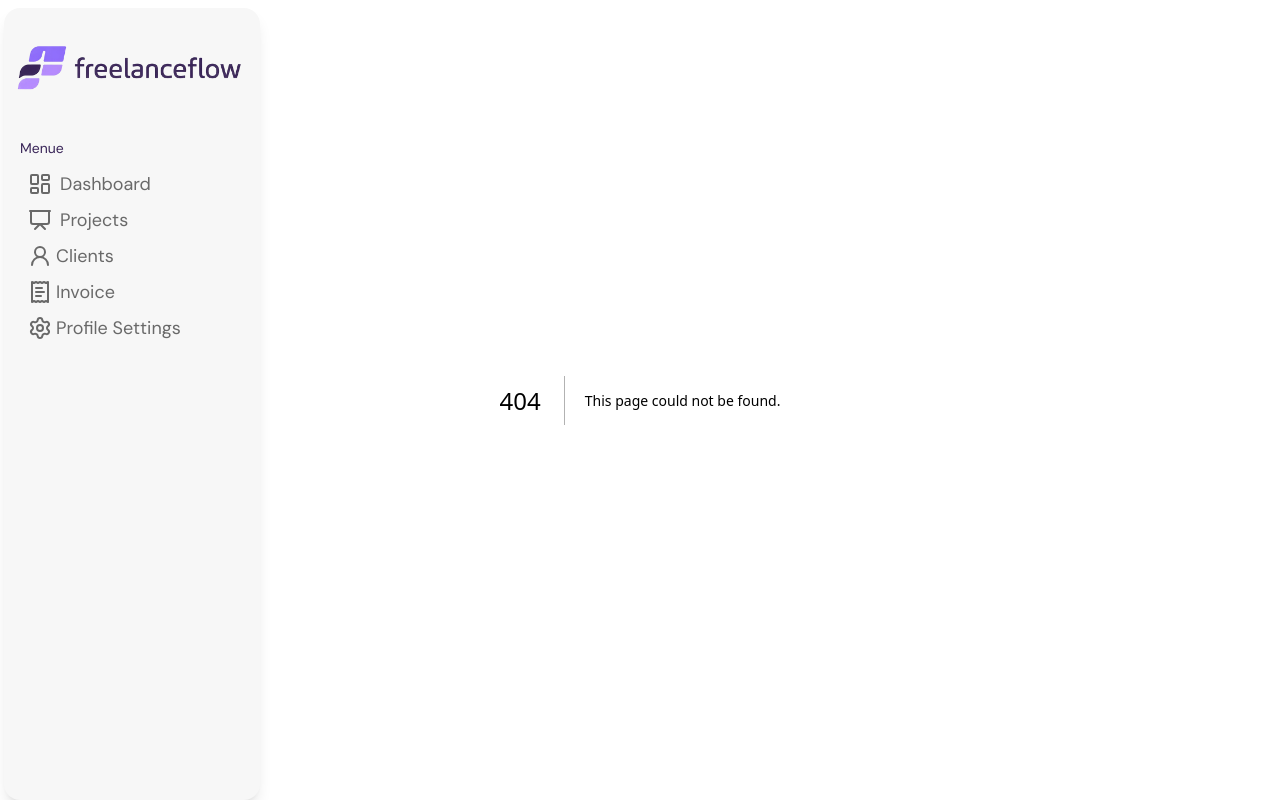
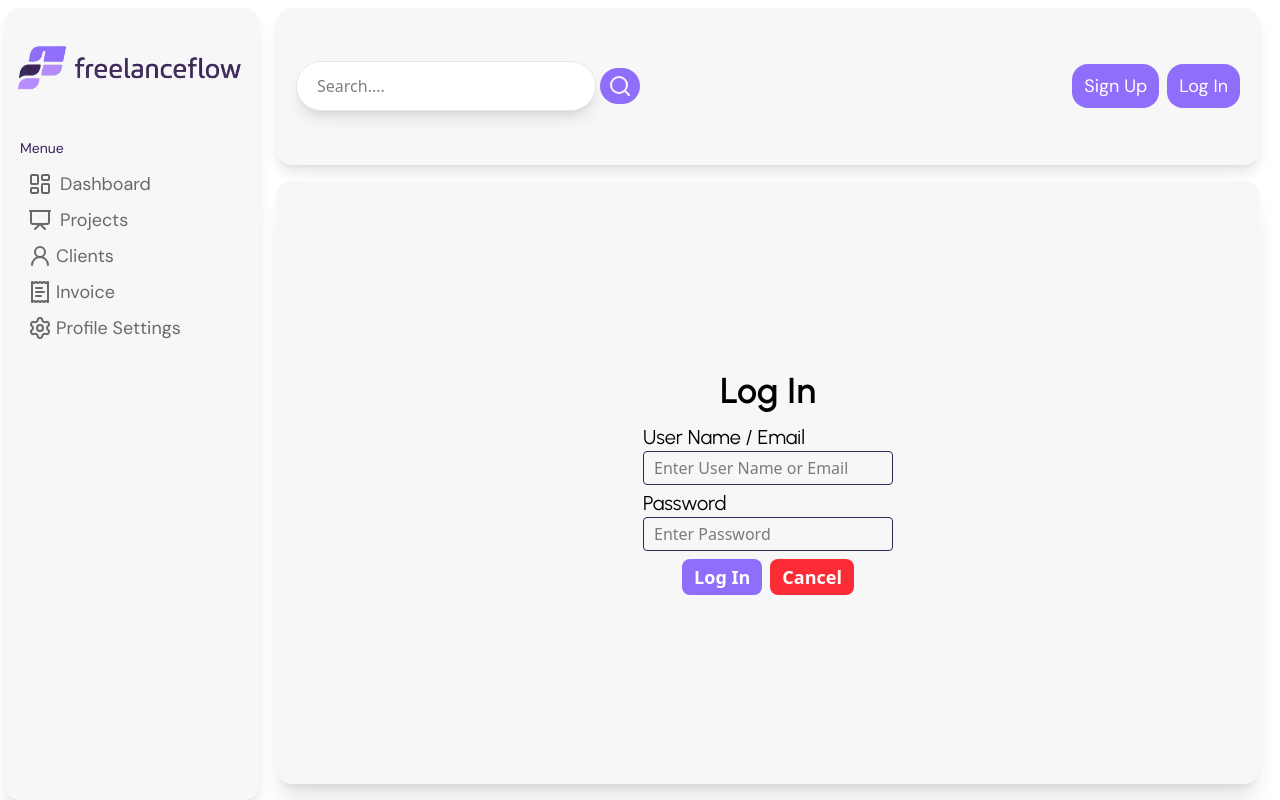
Before and after one commit to adeelahmed09/freelance-flow, a Next.js app: page /log-in in a window 1280 px wide. Before the commit this address had no page. Built offline with nearby package versions, Linux system fonts and the light colour scheme.

Commit message:
add login page Ui

```diff
--- a/src/app/components/NavLeft.js
+++ b/src/app/components/NavLeft.js
@@ -16,7 +16,7 @@ function NavLeft() {
     return (
     <div className={`flex justify-center items-center gap-2 ${dmSans.className}`}>
       <Link className="bg-[#8F6EFB] hover:bg-[#3A265B] hover:shadow-lg transition lg:text-lg rounded-2xl sm:text-md text-white px-3 py-2" href="/sign-up">Sign Up</Link>
-      <Link className="bg-[#8F6EFB] hover:bg-[#3A265B] hover:shadow-lg transition lg:text-lg rounded-2xl sm:text-md text-white px-3 py-2" href="/login">Log In</Link>
+      <Link className="bg-[#8F6EFB] hover:bg-[#3A265B] hover:shadow-lg transition lg:text-lg rounded-2xl sm:text-md text-white px-3 py-2" href="/log-in">Log In</Link>
     </div>
   )
   }
--- /dev/null
+++ b/src/app/log-in/page.js
@@ -0,0 +1,89 @@
+"use client"
+
+import Head from "next/head";
+import Nav from "../components/Nav";
+import { useRouter } from "next/navigation";
+import { useState } from "react";
+import { Urbanist } from 'next/font/google';
+import InputText from "../components/sign-up/InputText";
+import Loader from "../components/Loader";
+import { toast } from "react-toastify";
+const urbanist = Urbanist({
+    subsets: ['latin'],
+    weight: ['400', '500', '600', '700'],
+    display: 'swap',
+})
+function Page() {
+    const [loading, setLoading] = useState(false);
+    const [formValue, setformValue] = useState({
+        username: "",
+        password: "",
+    });
+    const router = useRouter();
+    const onChangeInputTextHandler = (e) => {
+        const { value, name } = e.target
+        setformValue({ ...formValue, [name]: value })
+    }
+    const onCancelHandler = (e) => {
+        e.preventDefault()
+        setformValue({
+            username: "",
+            email: "",
+            password: "",
+            confirmPossword: "",
+            image: "",
+            name: "",
+        })
+    }
+    const onSubmitHandler = async (e) => {
+        e.preventDefault()
+        setLoading(true)
+        console.log(formValue);
+        const password = formValue.password.split("")
+        if (password.length < 8) {
+            setLoading(false)
+            toast.error('Password must be 8 character', {
+                position: "top-right",
+                autoClose: 5000,
+                hideProgressBar: false,
+                closeOnClick: false,
+                pauseOnHover: true,
+                draggable: true,
+                progress: undefined,
+                theme: "colored",
+            });
+            setformValue({
+                username: "",
+                password: "",
+            })
+            return
+        }
+        setLoading(false)
+    }
+    return (
+        <>
+            <Head>
+                <title>Login | Freelance Flow</title>
+                <meta name="description" content="View and manage all your freelance clients, projects and invoices easily in one place with Freelance Flow." />
+                <meta name="keywords" content="freelancer, client management, freelance dashboard, Freelance Flow" />
+            </Head>
+            <div className="lg:ml-[20vw] sm:ml-[25vw] px-5 py-2 lg:w-[80vw] sm:w-[75vw] h-screen">
+                <Nav />
+                <div className="w-full lg:h-[77%] p-5  relative flex flex-col items-center justify-center sm:h-[81%] mt-4 rounded-2xl shadow-xl bg-[#F7F7F7]">
+                    <Loader loading={loading} />
+                    <h1 className={`${urbanist.className} text-4xl font-semibold`}>Log In</h1>
+                    <form action="" onSubmit={onSubmitHandler} className="mt-2 flex flex-col ">
+                        <InputText placeholder={"Enter User Name or Email"} className={"mt-1"} name={"username"} text={"User Name / Email"} type={"text"} value={formValue.username} onChange={onChangeInputTextHandler} />
+                        <InputText placeholder={"Enter Password"} className={"mt-1"} name={"password"} text={"Password"} type={"text"} value={formValue.password} onChange={onChangeInputTextHandler} />
+                        <div className="flex justify-center gap-2 items-center mt-2">
+                            <button type="submit" className="px-3 py-1 bg-[#8F6EFB] text-white text-lg rounded-lg font-semibold">Log In</button>
+                            <button onClick={onCancelHandler} className="px-3 py-1 bg-red-500 text-white text-lg rounded-lg font-semibold">Cancel</button>
+                        </div>
+                    </form>
+                </div>
+            </div>
+        </>
+    )
+}
+
+export default Page
```
